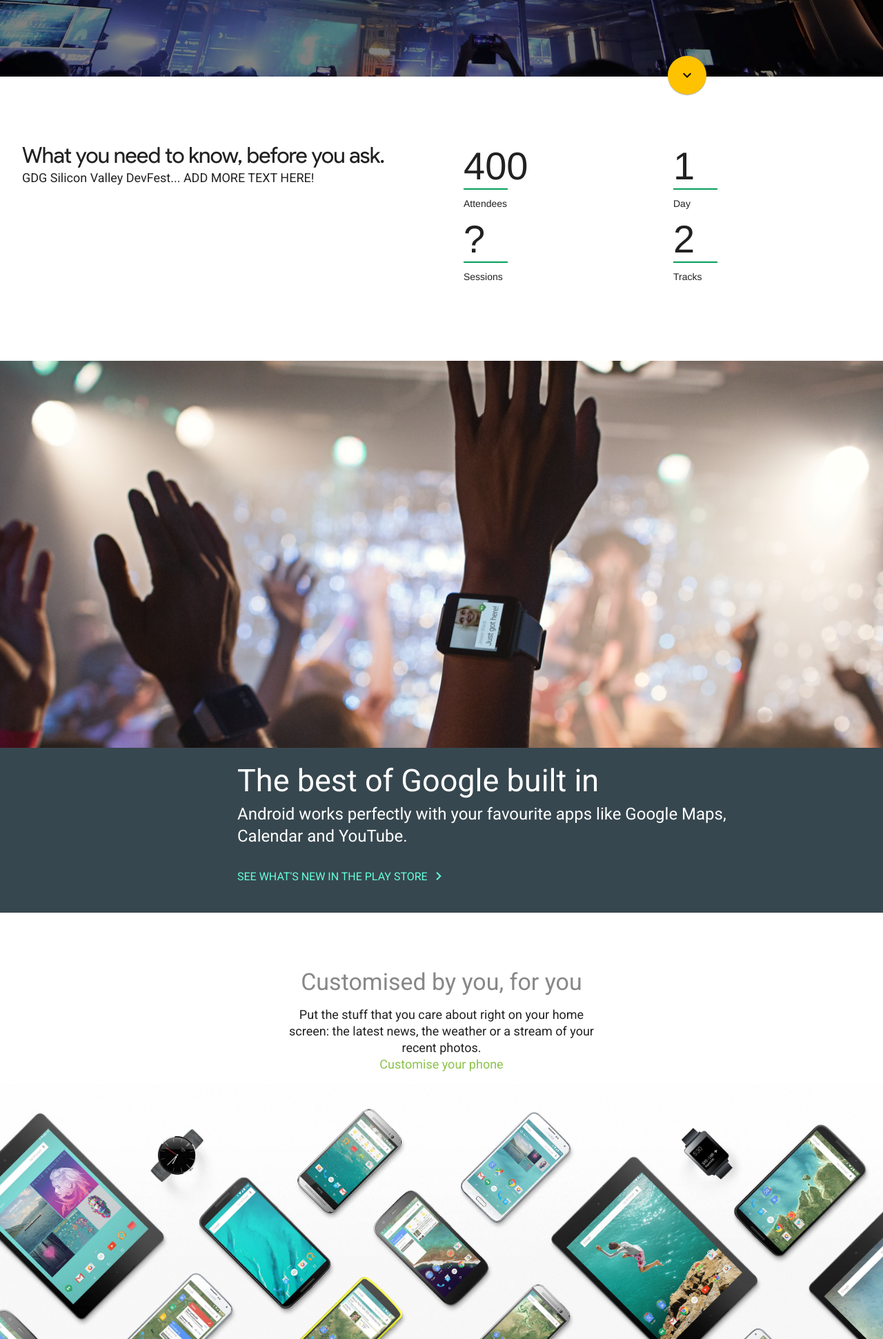
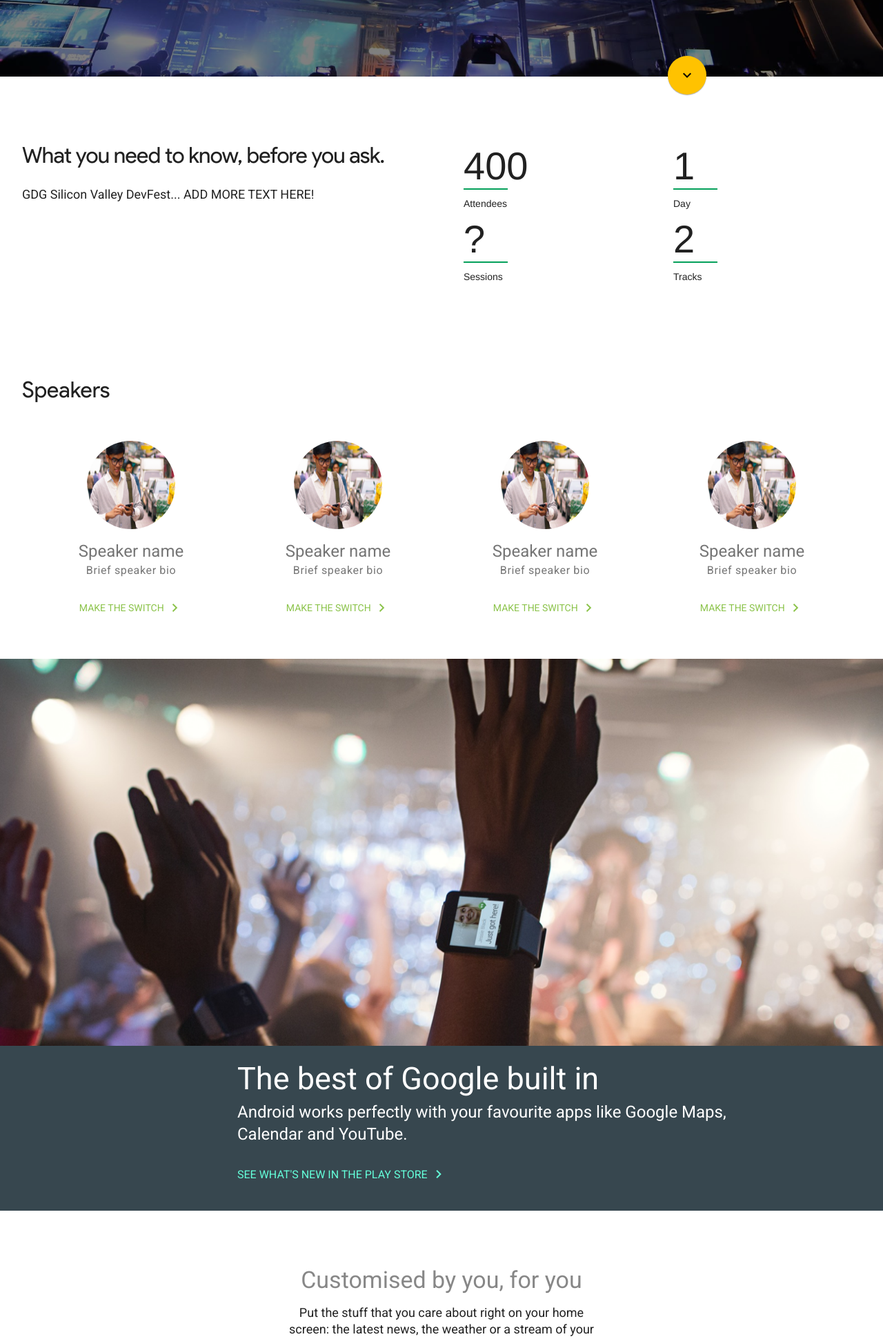
Before and after one commit to twhetzel/gdgsv-devfest-2019, a Flask app: page / in a window 1280 px wide. Shown: the part 553-2494 px from the top of the page at 69% size. Run offline with Flask 2, Linux system fonts and the light colour scheme.

Commit message:
build speaker section

```diff
--- a/static/styles.css
+++ b/static/styles.css
@@ -37,6 +37,7 @@ a img{
   font-family: 'Product Sans Regular', 'Roboto', 'Helvetica', 'Arial', sans-serif;
   font-size: 32px;
   margin: 0px;
+  margin-bottom: 24px;
 }
 
 p {
@@ -44,7 +45,7 @@ p {
   font-size: 18px;
 }
 
-.content {
+.about-content {
   grid-gap: 64px;
   grid-template-columns: repeat(auto-fit, minmax(400px, 1fr));
   display: grid;
@@ -482,6 +483,41 @@ p {
     padding-bottom: 24px;
   }
 
+
+.speaker {
+  text-align: center;
+  cursor: pointer;
+}
+
+.speaker-content {
+  padding: 32px;
+}
+
+.speaker-image-background {
+  background-color: white;
+}
+
+.speaker-image {
+  border-radius: 50%;
+  height: 128px;
+  width: 128px;
+  display: block;
+  margin-left: auto;
+  margin-right: auto;
+  margin-top: 24px;
+}
+
+.mdl-card__supporting-text {
+  width: 100%;
+}
+
+.speaker-name {
+  display: contents;
+}
+
+
+
+
 .android-card-container {
 }
 
--- a/templates/index.html
+++ b/templates/index.html
@@ -145,7 +145,7 @@
         <div class="about-section">
           <a name="about"></a>
           <div class="container">
-            <div class="content">
+            <div class="about-content">
               <div>
                 <h1 class="container-title">What you need to know, before you ask.</h1>
                 <p>GDG Silicon Valley DevFest... ADD MORE TEXT HERE!</p>
@@ -171,6 +171,103 @@
             </div>
           </div>
         </div>
+
+        <!-- Speaker section -->
+        <div class="speakers-section">
+          <div class="container">
+            <div class="speaker-content">
+              <div class="container-title">Speakers</div>
+              <div class="mdl-grid">
+
+                <div class="mdl-cell mdl-cell--3-col mdl-cell--4-col-tablet mdl-cell--4-col-phone mdl-card">
+                  <div class="speaker">
+                    <div class="mdl-card__media speaker-image-background">
+                      <img class="speaker-image" src="{{url_for('static', filename='images/more-from-1.png')}}">
+                    </div>
+                    <div class="mdl-card__supporting-text">
+                      <div>
+                        <h4 class="speaker-name">Speaker name</h4>
+                      </div>
+                      <div>
+                        <span class="mdl-typography--font-light mdl-typography--subhead">Brief speaker bio</span>
+                      </div>
+                    </div>
+                    <div class="mdl-card__actions">
+                      <a class="android-link mdl-button mdl-js-button mdl-typography--text-uppercase" href="">Make the switch
+                        <i class="material-icons">chevron_right</i>
+                      </a>
+                    </div>
+                  </div>
+                </div>
+
+                <div class="mdl-cell mdl-cell--3-col mdl-cell--4-col-tablet mdl-cell--4-col-phone mdl-card">
+                  <div class="speaker">
+                    <div class="mdl-card__media speaker-image-background">
+                      <img class="speaker-image" src="{{url_for('static', filename='images/more-from-1.png')}}">
+                    </div>
+                    <div class="mdl-card__supporting-text">
+                      <div>
+                        <h4 class="speaker-name">Speaker name</h4>
+                      </div>
+                      <div>
+                        <span class="mdl-typography--font-light mdl-typography--subhead">Brief speaker bio</span>
+                      </div>
+                    </div>
+                    <div class="mdl-card__actions">
+                      <a class="android-link mdl-button mdl-js-button mdl-typography--text-uppercase" href="">Make the switch
+                        <i class="material-icons">chevron_right</i>
+                      </a>
+                    </div>
+                  </div>
+                </div>
+
+                <div class="mdl-cell mdl-cell--3-col mdl-cell--4-col-tablet mdl-cell--4-col-phone mdl-card">
+                  <div class="speaker">
+                    <div class="mdl-card__media speaker-image-background">
+                      <img class="speaker-image" src="{{url_for('static', filename='images/more-from-1.png')}}">
+                    </div>
+                    <div class="mdl-card__supporting-text">
+                      <div>
+                        <h4 class="speaker-name">Speaker name</h4>
+                      </div>
+                      <div>
+                        <span class="mdl-typography--font-light mdl-typography--subhead">Brief speaker bio</span>
+                      </div>
+                    </div>
+                    <div class="mdl-card__actions">
+                      <a class="android-link mdl-button mdl-js-button mdl-typography--text-uppercase" href="">Make the switch
+                        <i class="material-icons">chevron_right</i>
+                      </a>
+                    </div>
+                  </div>
+                </div>
+
+                <div class="mdl-cell mdl-cell--3-col mdl-cell--4-col-tablet mdl-cell--4-col-phone mdl-card">
+                  <div class="speaker">
+                    <div class="mdl-card__media speaker-image-background">
+                      <img class="speaker-image" src="{{url_for('static', filename='images/more-from-1.png')}}">
+                    </div>
+                    <div class="mdl-card__supporting-text">
+                      <div>
+                        <h4 class="speaker-name">Speaker name</h4>
+                      </div>
+                      <div>
+                        <span class="mdl-typography--font-light mdl-typography--subhead">Brief speaker bio</span>
+                      </div>
+                    </div>
+                    <div class="mdl-card__actions">
+                      <a class="android-link mdl-button mdl-js-button mdl-typography--text-uppercase" href="">Make the switch
+                        <i class="material-icons">chevron_right</i>
+                      </a>
+                    </div>
+                  </div>
+                </div>
+
+              </div>
+            </div>
+          </div>
+        </div>
+
 
         <div class="android-wear-section">
           <div class="android-wear-band">
```
